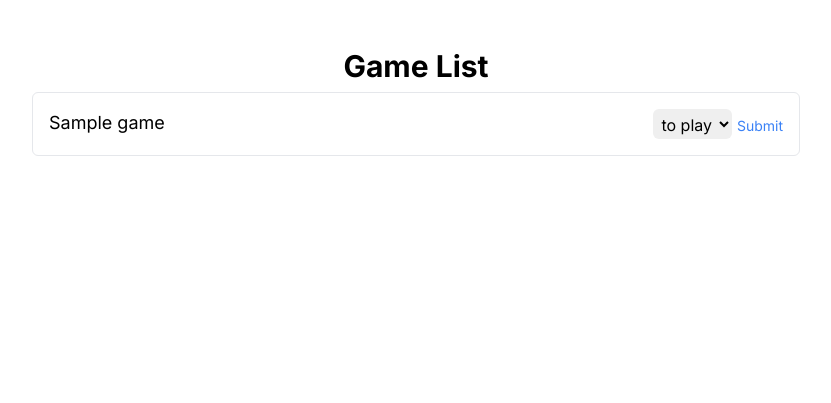
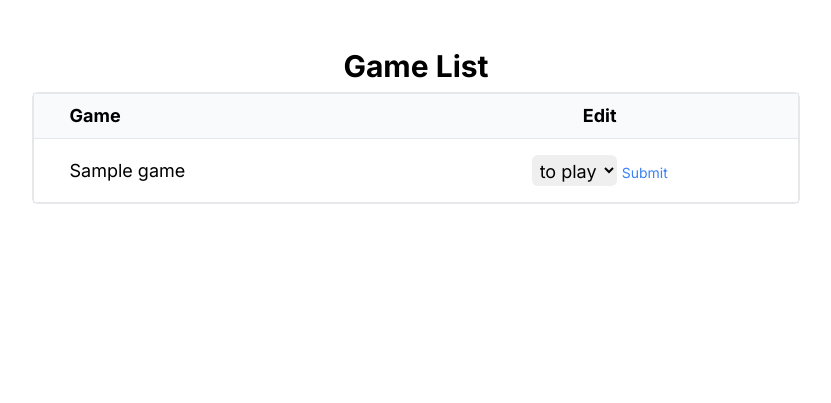
Before and after one commit to monkonius/steam-library-progress, a Python web app: template app/templates/gamelist.html in a window 1280 px wide. Shown: the part 68-471 px from the top of the page, without its empty margins (224-1055 px from the left). Run offline with Jinja, Linux system fonts and the light colour scheme; the template is opened without the code that fills it: most values are stand-ins (such as "Sample title", 1, 10 or a date in 2020).

Commit message:
Turn game list into a table and add status colors to each game

```diff
--- a/app/templates/gamelist.html
+++ b/app/templates/gamelist.html
@@ -3,12 +3,23 @@
 {% block main %}
 <section>
     <div class="py-12 px-4">
-        <div class="md:max-w-3xl mx-auto" id="list">
         <h2 class="text-center mb-2">Game List</h2>
+        <div class="md:max-w-3xl mx-auto border rounded-md mt-2">
+            <table id="game-list">
+                <thead>
+                    <tr>
+                        <th></th>
+                        <th class="py-2 px-4 text-left">Game</th>
+                        <th class="p-2 text-center">Edit</th>
+                    </tr>
+                </thead>
+                <tbody>
                     {% for todo_item in todo %}
-            <div class="list-row">
-                <span class="md:text-lg w-1/2">{{ todo_item.game }}</span>
-                <form class="list-form" action="{{ url_for('views.gamelist') }}" method="post">
+                    <tr>
+                        <td class="status {{ todo_item.state.value }}"></td>
+                        <td>{{ todo_item.game }}</td>
+                        <td>
+                            <form class="list-form text-center" action="{{ url_for('views.gamelist') }}" method="post">
                                 <select name="state" class="p-1 rounded-md">
                                     {% for state in states %}
                                     {% if state == todo_item.state.value %}
@@ -21,8 +32,11 @@
                                 <input type="hidden" name="id" value="{{ todo_item.id }}">
                                 <input type="submit" value="Submit" class="list-edit">
                             </form>
-            </div>
+                        </td>
+                    </tr>
                     {% endfor %}
+                </tbody>
+            </table>
         </div>
     </div>
 </section>
```
Also changed, not shown: app/static/input.css (+28 -0 lines), app/static/style.css. Lines whose indentation alone changed are shown as unchanged.
